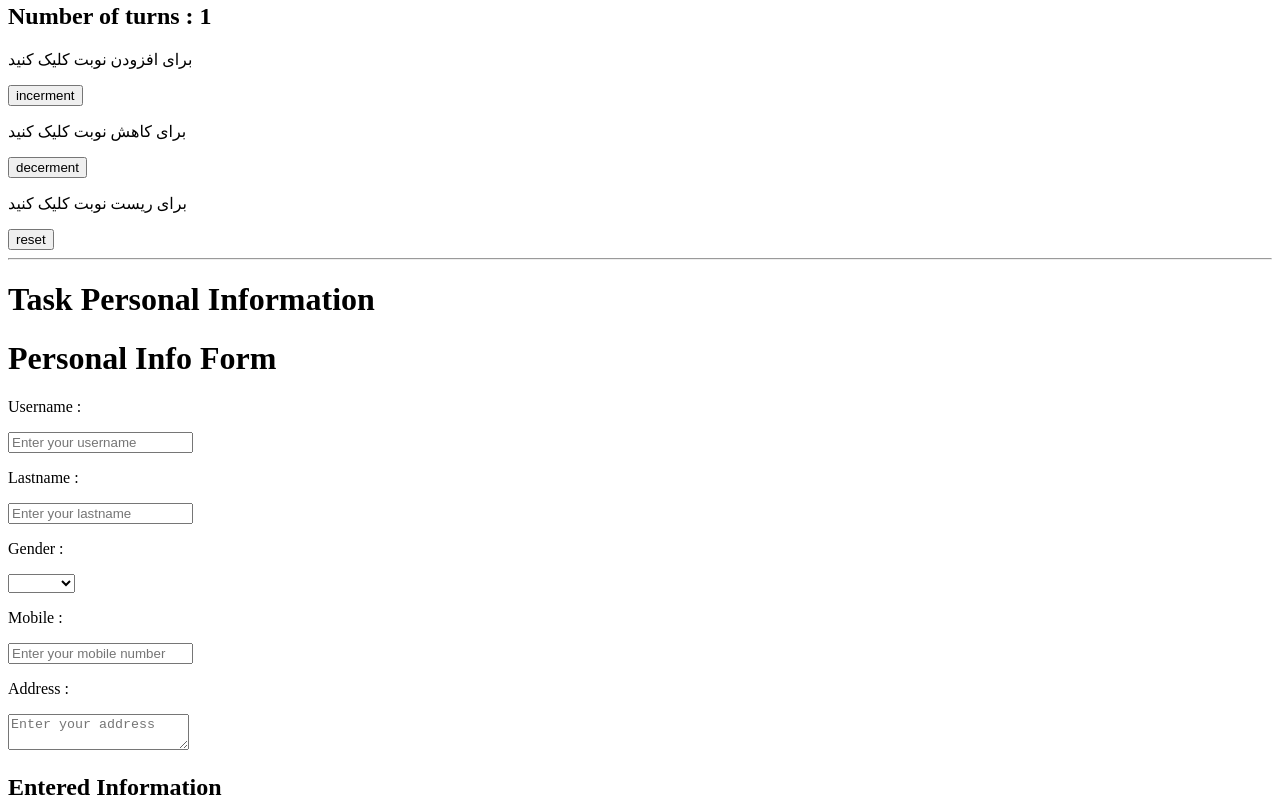
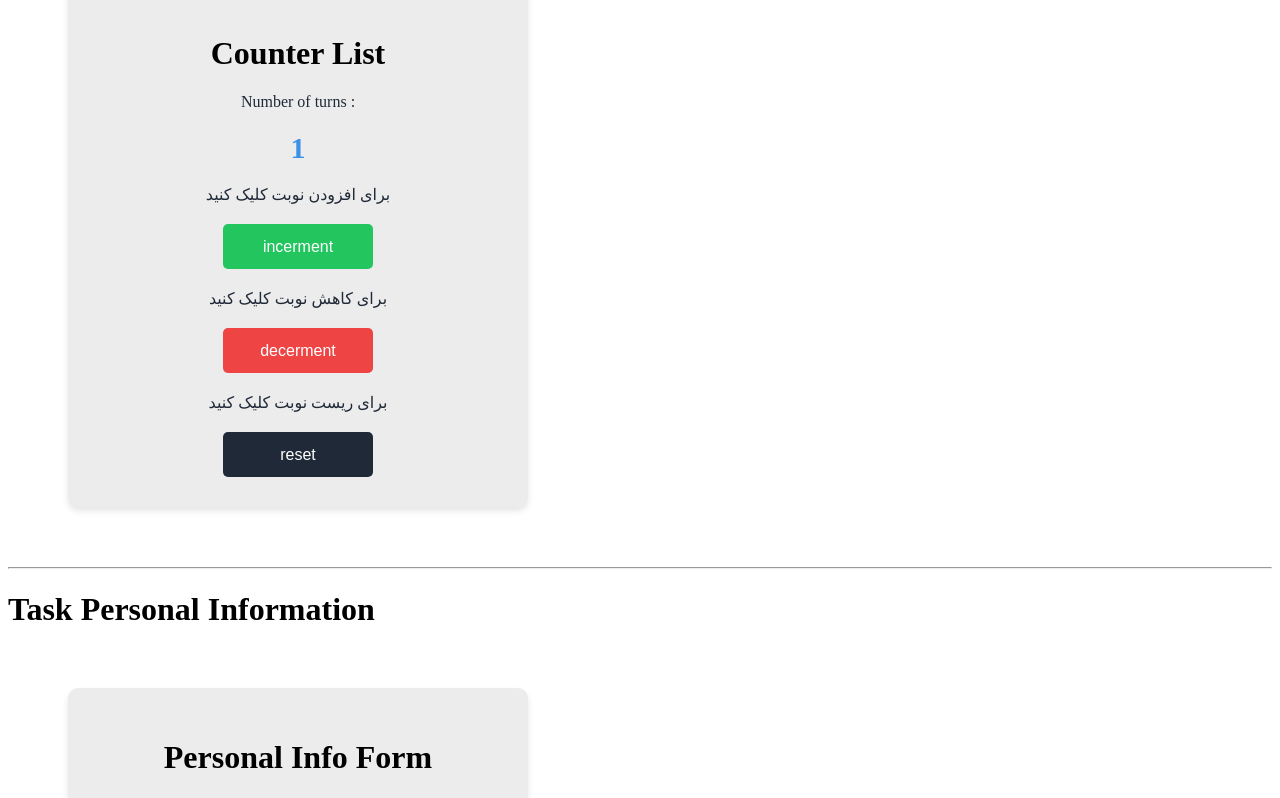
Before and after one commit to ArshBiG/Vue2-Project, a Vue app: page / in a window 1280 px wide. Shown: the part 800-1598 px from the top of the page. Built offline with nearby package versions, Linux system fonts and the light colour scheme.

Commit message:
Style components, prevent negative Queue numbers, and add RandomColor

```diff
--- a/src/App.vue
+++ b/src/App.vue
@@ -3,13 +3,15 @@ import MiniProject from './components/miniProject.vue';
 import QueueCounter from './components/QueueCounter.vue';
 import PersonalInfoForm from './components/PersonalInfoForm.vue';
 import PersonalInfoVisibility from './components/PersonalInfoVisibility.vue';
+import RandomColor from './components/randomColor.vue';
 
 export default {
   components: {
     MiniProject,
     QueueCounter,
     PersonalInfoForm,
-    PersonalInfoVisibility
+    PersonalInfoVisibility,
+    RandomColor,
   }
 }
 
@@ -42,6 +44,12 @@ export default {
       <PersonalInfoVisibility />
     </div>
 
+    <hr>
+    <div>
+      <h1>Task Random Color Generator</h1>
+      <randomColor />
+    </div>
+
 
   </div>
 </template>
--- a/src/components/PersonalInfoForm.vue
+++ b/src/components/PersonalInfoForm.vue
@@ -15,10 +15,9 @@ export default {
 
 
 <template>
-    <div>
-
+    <div class="personal" >
+        <h1>Personal Info Form</h1>
         <div>
-            <h1>Personal Info Form</h1>
             <p>Username :</p>
             <input v-model="username" type="text" placeholder="Enter your username">
             <p>Lastname :</p>
@@ -45,3 +44,21 @@ export default {
 
     </div>
 </template>
+
+<style>
+
+
+
+.personal {
+    text-align: center;
+    margin-top: 50px;
+    background-color: #ececec;
+    padding: 30px;
+    margin: 60px;
+    border-radius: 10px;
+    box-shadow: 0 4px 6px rgba(0, 0, 0, 0.1);
+    width: 400px;
+}
+
+
+</style>
--- a/src/components/PersonalInfoVisibility.vue
+++ b/src/components/PersonalInfoVisibility.vue
@@ -10,9 +10,9 @@ export default {
 </script>
 
 <template>
-    <div>
+    <div class="personal">
+        <h1>Personal Info Visibility</h1>
         <div>
-            <h1>Personal Info Visibility</h1>
             <label>Toggle Visibility</label>
             <input type="checkbox" v-model="isLoggedin">
             <h1>Personal Information :</h1>
--- a/src/components/QueueCounter.vue
+++ b/src/components/QueueCounter.vue
@@ -11,7 +11,8 @@ export default {
             this.count++
         },
         decrement(){
-            this.count--
+            if (this.count > 0)
+                this.count--
         },
         reset(){
             this.count = 1
@@ -23,18 +24,84 @@ export default {
 
 
 <template>
-    <div>
+    <div class="main" >
         <h1>Counter List</h1>
-        <h2>Number of turns : {{ count }}</h2>
+        <div>
+            <p class="main__text" >Number of turns :</p>
+            <span class="main__count" >{{ count }}</span>
+        </div>
 
-        <p>برای افزودن نوبت کلیک کنید</p>
-        <button @click="increment" >incerment</button>
+        <div>
+            <p class="main__text" >برای افزودن نوبت کلیک کنید</p>
+            <button class="btn btn--increment" @click="increment" >incerment</button>
+        </div>
 
-        <p>برای کاهش نوبت کلیک کنید</p>
-        <button @click="decrement" >decerment</button>
+        <div>
+            <p class="main__text" >برای کاهش نوبت کلیک کنید</p>
+            <button class="btn btn--decrement" @click="decrement" >decerment</button>
+        </div>
 
-        <p>برای ریست نوبت کلیک کنید</p>
-        <button @click="reset" >reset</button>
-
+        <div>
+            <p class="main__text" >برای ریست نوبت کلیک کنید</p>
+            <button class="btn btn--reset" @click="reset" >reset</button>
+        </div>
     </div>
 </template>
+
+<style lang="scss" scoped >
+$primary: #ececec;
+$success: #22c55e;
+$danger: #ef4444;
+$dark: #1f2937;
+$light: #3b91e8;
+$border: #0e0e0f;
+
+.main {
+    text-align: center;
+    margin-top: 50px;
+    background-color: $primary;
+    padding: 30px;
+    margin: 60px;
+    border-radius: 10px;
+    box-shadow: 0 4px 6px rgba(0, 0, 0, 0.1);
+    width: 400px;
+
+    &__text{
+        font-size: medium;
+        color: $dark;
+        margin: 20px;
+    }
+    &__count{
+        font-size: 30px;
+        color: $light;
+        font-weight: bold;
+        padding: 3px 20px;
+        width: 150px;
+        height: 45px;
+    }}
+
+    .btn{
+    padding: 10px 20px;
+    border: none;
+    border-radius: 5px;
+    cursor: pointer;
+    width: 150px;
+    height: 45px;
+    font-size: medium;
+
+    &--increment{
+        background-color: $success;
+        color: white;
+    }
+    &--decrement{
+        background-color: $danger;
+        color: white;
+    }
+    &--reset{
+        background-color: $dark;
+        color: white;
+    }
+}
+
+
+</style>
--- a/src/components/miniProject.vue
+++ b/src/components/miniProject.vue
@@ -23,7 +23,7 @@ export default {
 </script>
 
 <template>
-  <div class="main" >
+  <div class="check" >
     <!-- Event Binding Click -->
     <h1>this is a simple Vue app</h1>
     <p>Count: {{ count }}</p>
@@ -55,7 +55,7 @@ export default {
 <style lang="scss" >
 $primary-color: red;
 
-.main {
+.check {
   text-align: center;
   margin-top: 50px;
 
--- /dev/null
+++ b/src/components/randomColor.vue
@@ -0,0 +1,75 @@
+<script>
+export default {
+    data() {
+        return {
+            // Save Generated Colors
+            colors: []
+        }
+    },
+
+    methods: {
+        // Create Random Color
+        genereteColor() {
+            const randomColor = Math.floor(Math.random() * 16777215).toString(16).padStart(6, '0');
+            this.colors.push(`#${randomColor}`);
+        },
+        // Copy Color to Clipboard
+        copyColor(color) {
+          navigator.clipboard.writeText(color)
+          alert(`Copied ${color} to clipboard!`);
+        },
+
+    }
+}
+
+</script>
+
+<template>
+    <div class="personal" >
+        <h1>Random Color Generator</h1>
+        <div>
+            <!-- Generate Random Color -->
+            <button class="btn"  @click="genereteColor">Generate Random Color</button>
+            <div class="color-List" v-for="(color, index) in colors" :key="index" :style="{ backgroundColor: color}">
+                {{ color }}
+            <!-- Copy Color to Clipboard -->
+                <button class="btn__copy" @click="copyColor(color)" >
+                    📋
+                </button>
+            </div>
+        </div>
+    </div>
+</template>
+
+<style lang="scss" scoped >
+    .personal {
+        .btn {
+            margin: 10px;
+            padding: 10px 20px;
+            font-size: 16px;
+            cursor: pointer;
+            background-color: #4CAF50;
+            color: white;
+            border: none;
+            border-radius: 5px;
+        }
+        .btn__copy {
+            display: flex;
+            justify-content: space-between;
+            padding: 5px 10px;
+            font-size: 14px;
+            cursor: pointer;
+            // background-color: #2196F3;
+            color: white;
+            border:1px solid black;
+            border-radius: 5px;
+            }
+        .color-List {
+            display: flex;
+            justify-content: space-between;
+            align-items: center;
+            border-radius: 5px;
+            padding: 10px;
+        }
+    }
+</style>
```
